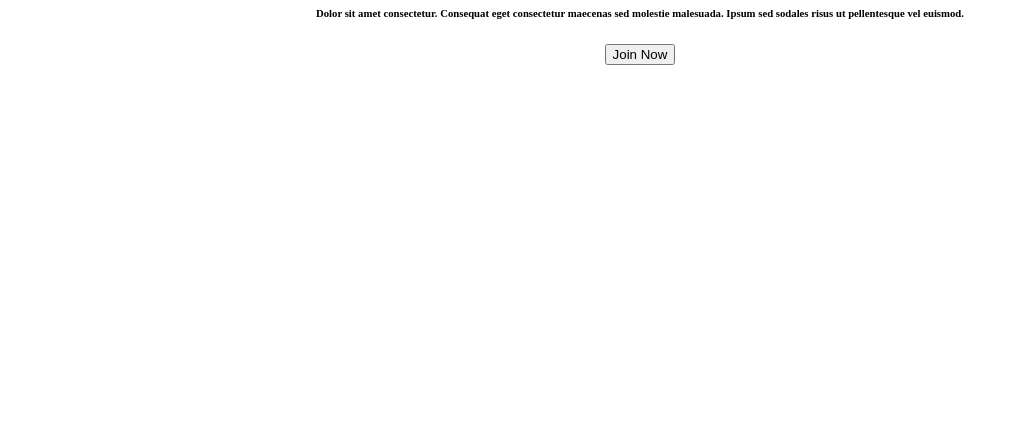
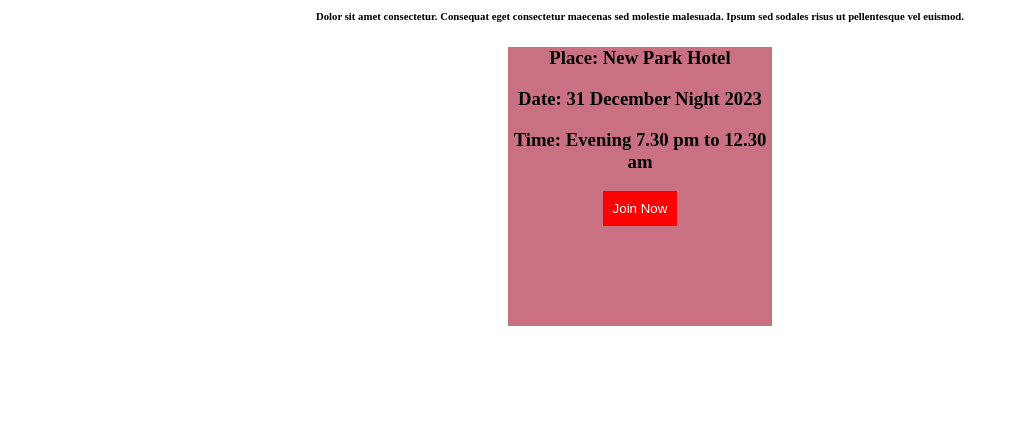
Before and after one commit to Parthoprotimesarker/Assignment1, a plain HTML site: page index.html in a window 1280 px wide. Shown: the part 368-800 px from the top of the page, without its empty margins (0-1019 px from the left). Drawn offline with Linux system fonts and the light colour scheme.

Commit message:
added main body

```diff
--- a/index.html
+++ b/index.html
@@ -26,10 +26,13 @@
        <h1>Welcome to midnight party</h1>
        <h6>Dolor sit amet consectetur. Consequat eget consectetur maecenas sed molestie malesuada.
         Ipsum sed sodales risus ut pellentesque vel euismod. </h6>
-        <button>Join Now</button>
+
     </div>
-    <div>
-
+    <div class="color">
+ <h3>Place: New Park Hotel</h3>
+    <h3>Date: 31 December Night 2023</h3>
+   <h3>Time: Evening 7.30 pm to 12.30 am</h3>
+   <button class="but">Join Now</button>
     </div>
 
 </main>
--- a/styles/style.css
+++ b/styles/style.css
@@ -10,5 +10,20 @@
 text-align: center;
 }
 .holyday{
- margin-top:0px;
+
 }
+.color{
+    margin: 0px 500px 20px 500px ;
+background-color: rgb(201, 113, 130);
+text-align: center;
+}
+.but{
+background-color: red;
+color: white;
+padding: 10px;
+border: 10px;
+margin: 0px 0px 100px 0px;
+
+
+
+}
```
